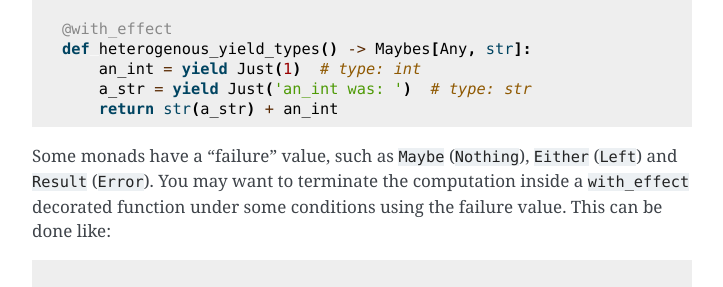
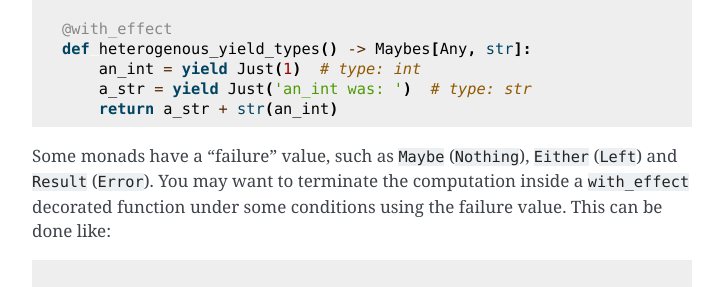
Before and after one commit to suned/pfun, a Sphinx documentation site: the page built from docs/source/programming_guide.md, in a window 1280 px wide and 900 px high, scrolled down 8868 px. Shown: the part 160-447 px from the top of the window, without its empty margins (388-1111 px from the left). Built offline with Sphinx 7.4.7, drawn with Linux system fonts in a browser that asks for light colours.

Commit message:
docs: fix small issue in example with heterogenous yield types

````diff
--- a/docs/source/programming_guide.md
+++ b/docs/source/programming_guide.md
@@ -401,7 +401,7 @@ from typing import Any
 def heterogenous_yield_types() -> Maybes[Any, str]:
     an_int = yield Just(1)  # type: int
     a_str = yield Just('an_int was: ')  # type: str
-    return str(a_str) + an_int
+    return a_str + str(an_int)
 ```
 
 Some monads have a "failure" value, such as `Maybe` (`Nothing`), `Either` (`Left`) and `Result` (`Error`). You may want to terminate
````
